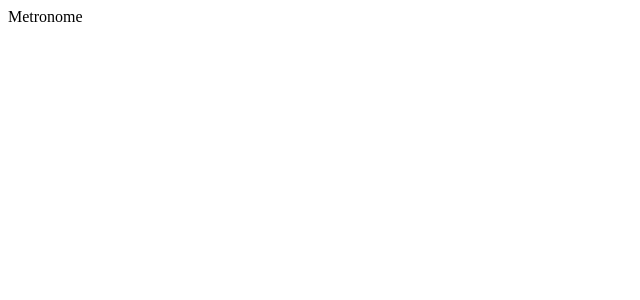
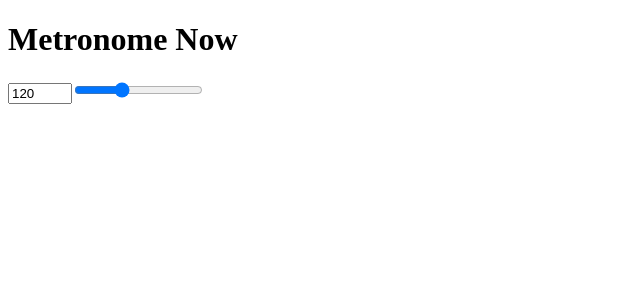
Before and after one commit to diegoandgonzalez/metronome-now, a React (Vite) app: page / in a window 1280 px wide. Shown: the top 300 px of the page, without its empty margins (0-640 px from the left). Built offline with nearby package versions, Linux system fonts and the light colour scheme.

Commit message:
add bpm input and title

```diff
--- a/src/main.tsx
+++ b/src/main.tsx
@@ -1,6 +1,6 @@
 import { StrictMode } from "react";
 import { createRoot } from "react-dom/client";
-import App from "./App.tsx";
+import App from "./app";
 import "./index.css";
 
 createRoot(document.getElementById("root")!).render(
--- /dev/null
+++ b/src/metronome/components/bpmInput.tsx
@@ -0,0 +1,37 @@
+import { MAX_BPM, MIN_BPM } from "../constants";
+
+type Props = {
+  value: number,
+  handleChange: (value: number) => void,
+}
+
+const BPMInput = (props: Props) => {
+
+  const {
+    value,
+    handleChange,
+  } = props;
+
+  return (
+    <div>
+      <input
+        type="number"
+        min={MIN_BPM}
+        max={MAX_BPM}
+        value={value}
+        onMouseOver={(e) => e.currentTarget.focus()}
+        onMouseOut={(e) => e.currentTarget.blur()}
+        onChange={(e) => handleChange(parseInt(e.target.value))}
+        />
+      <input
+        type="range"
+        min={MIN_BPM}
+        max={MAX_BPM}
+        value={value}
+        onChange={(e) => handleChange(parseInt(e.target.value))}
+      />
+    </div>
+  );
+};
+
+export default BPMInput;
--- /dev/null
+++ b/src/metronome/components/title.tsx
@@ -0,0 +1,10 @@
+const Title = () => {
+
+    return (
+        <h1>
+            {"Metronome Now"}
+        </h1>
+    );
+}
+
+export default Title;
--- /dev/null
+++ b/src/metronome/constants.ts
@@ -0,0 +1,3 @@
+export const MIN_BPM = 20;
+export const MAX_BPM = 300;
+export const DEFAULT_BPM = 120;
--- /dev/null
+++ b/src/metronome/hooks/useMetronome.ts
@@ -0,0 +1,22 @@
+import { useState } from "react";
+import {
+    DEFAULT_BPM,
+    MAX_BPM,
+    MIN_BPM,
+} from "../constants";
+
+const useMetronome = () => {
+    const [bpm, setBpm] = useState(DEFAULT_BPM);
+
+    const handleSetBPM = (value: number) => {
+        if (value < MIN_BPM || value > MAX_BPM) return;
+        setBpm(value);
+    }
+
+    return {
+        bpm,
+        handleSetBPM,
+    };
+}
+
+export default useMetronome;
--- a/src/metronome/index.tsx
+++ b/src/metronome/index.tsx
@@ -1,6 +1,24 @@
+import Title from "./components/title";
+import BPMInput from "./components/bpmInput";
+import useMetronome from "./hooks/useMetronome";
+
 const Metronome = () => {
 
-    return "Metronome";
+    const {
+        bpm,
+        handleSetBPM,
+    } = useMetronome();
+
+    return (
+        <div>
+            <Title />
+
+            <BPMInput
+                value={bpm}
+                handleChange={handleSetBPM}
+            />
+        </div>
+    );
 }
 
 export default Metronome;
--- a/tsconfig.app.json
+++ b/tsconfig.app.json
@@ -6,6 +6,7 @@
     "lib": ["ES2020", "DOM", "DOM.Iterable"],
     "module": "ESNext",
     "skipLibCheck": true,
+    "allowJs": true,
 
     /* Bundler mode */
     "moduleResolution": "bundler",
```
